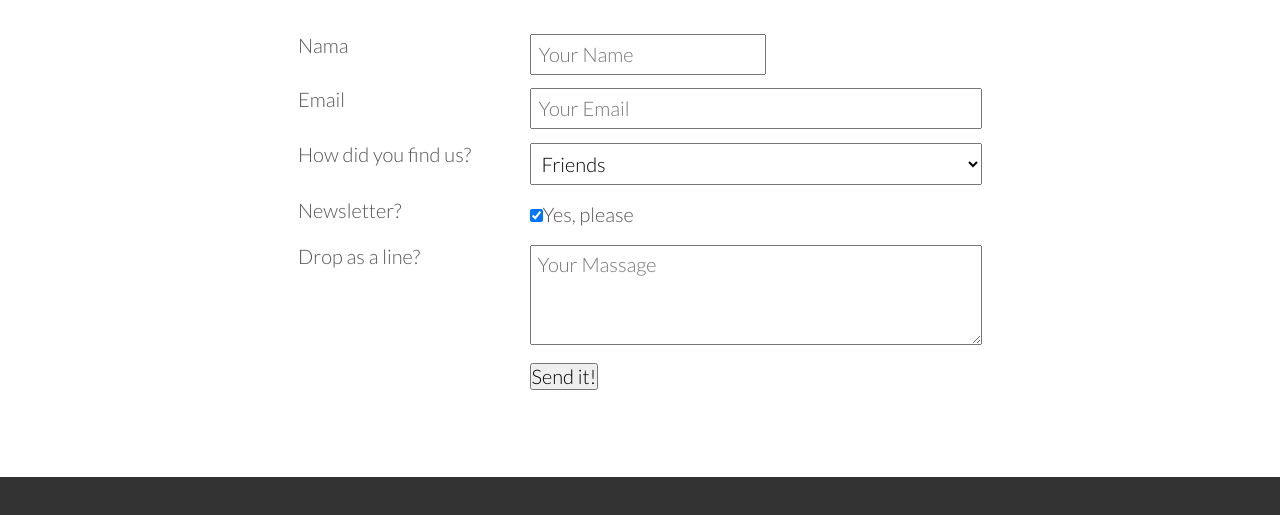
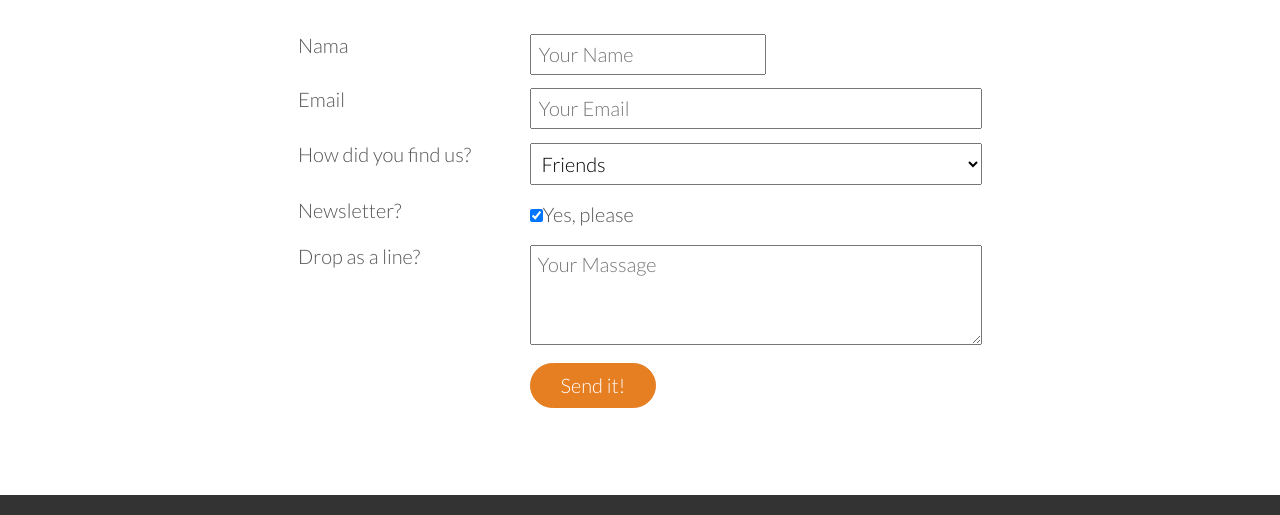
Before and after one commit to NiviaNurKharisma/omnifood-final, a plain HTML site: page index.html in a window 1280 px wide. Shown: the part 4748-5263 px from the top of the page. Drawn offline with Linux system fonts and the light colour scheme; files whose address does not match are found by name.

Commit message:
Update styles.css

```diff
--- a/resources/css/styles.css
+++ b/resources/css/styles.css
@@ -355,6 +355,23 @@ textarea{
 input[type=checkbox]{
     margin: 10px 0;
 }
+input[type=submit]{
+    display: inline-block;
+    padding: 10px 30px;
+    text-decoration: none;
+    border: 1px solid #e67e22;
+    border-radius: 200px;
+    margin-right: 20px;
+    color: #ffffff;
+    background-color:#E67E22;
+
+}
+input[type=submit]:hover{
+    background-color: #CF6D17;
+    transition: 0.3s;
+    border: 1px solid #cf6d17;
+    color: #ffffff;
+}
 /*FOOTER*/
 footer{
     background-color: #333333;
```
